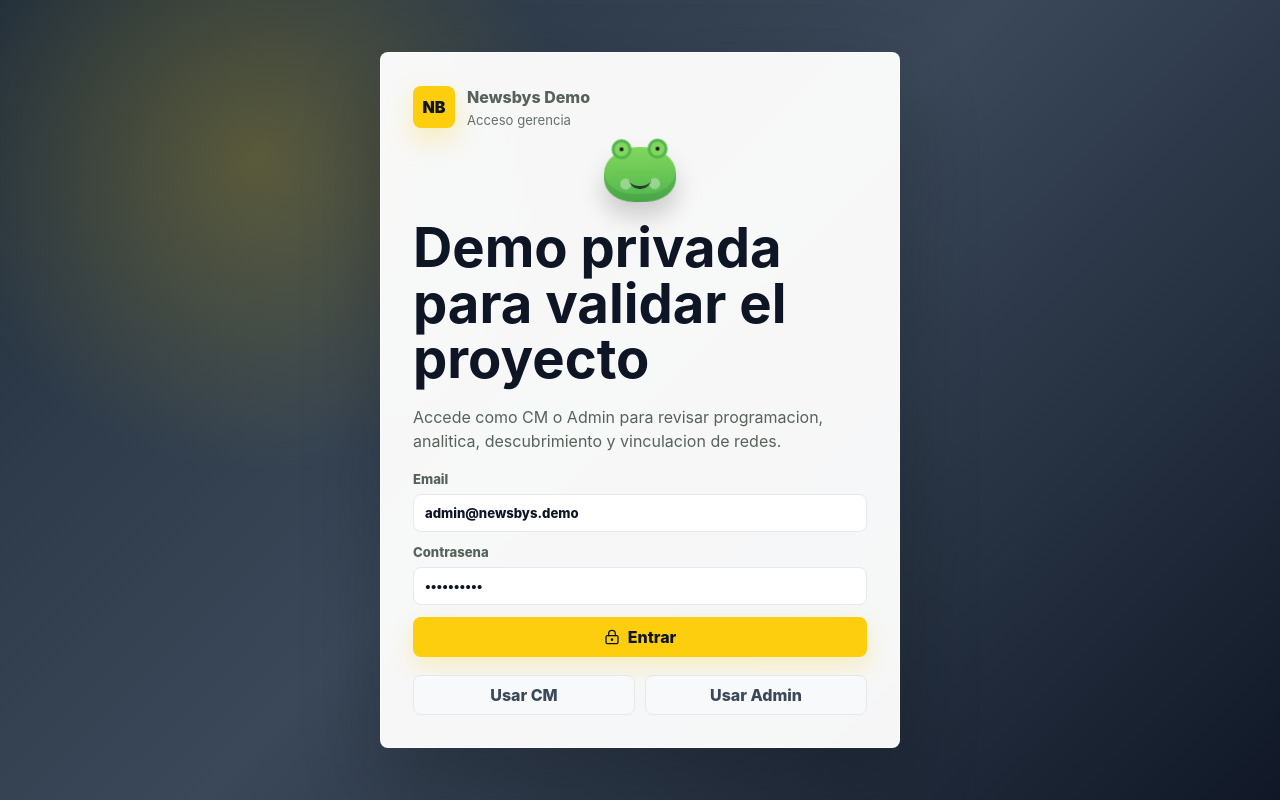
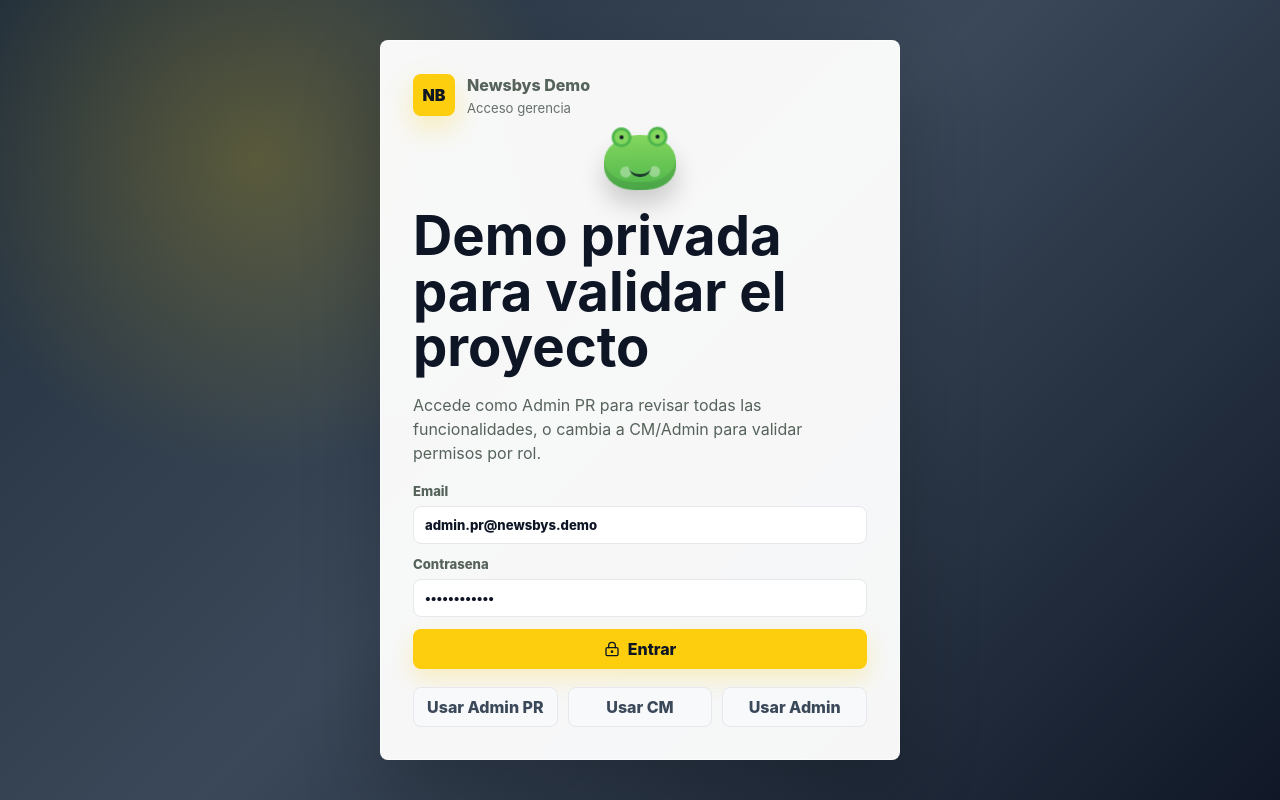
Before and after one commit to serinformcc-ui/Demo_NewsBys, a React (Vite) app: page / in a window 1280 px wide. Built offline with nearby package versions, Linux system fonts and the light colour scheme.

Commit message:
Anade Admin PR y Bluesky

```diff
--- a/src/main.tsx
+++ b/src/main.tsx
@@ -36,7 +36,7 @@ import {
 import "./styles.css";
 
 type Role = "cm" | "admin";
-type Network = "Instagram" | "LinkedIn" | "TikTok" | "Facebook" | "X" | "YouTube" | "Pinterest" | "WhatsApp Business" | "Threads" | "Twitch";
+type Network = "Instagram" | "LinkedIn" | "TikTok" | "Facebook" | "X" | "YouTube" | "Pinterest" | "WhatsApp Business" | "Threads" | "Bluesky";
 type PostStatus = "Programado" | "Borrador" | "Publicado";
 type Format = "Carrusel" | "Video" | "Post" | "Articulo";
 type Goal = "Alcance" | "Engagement" | "Leads" | "Comunidad";
@@ -98,6 +98,7 @@ type Article = {
 };
 
 const demoUsers: Array<User & { password: string }> = [
+  { email: "admin.pr@newsbys.demo", password: "AdminPR2026!", name: "Admin PR", role: "admin" },
   { email: "cm@newsbys.demo", password: "Demo2026!", name: "Laura CM", role: "cm" },
   { email: "admin@newsbys.demo", password: "Admin2026!", name: "Admin Newsbys", role: "admin" },
 ];
@@ -112,7 +113,7 @@ const networks: Network[] = [
   "Pinterest",
   "WhatsApp Business",
   "Threads",
-  "Twitch",
+  "Bluesky",
 ];
 
 const initialClients: Client[] = [
@@ -162,6 +163,7 @@ const initialClients: Client[] = [
       metricAccount("bys-li", "LinkedIn", "Bys", 14200, 5.2, 77200, 15),
       metricAccount("bys-x", "X", "@bysapp", 7800, 3.2, 31400, 19),
       metricAccount("bys-pinterest", "Pinterest", "Bys Ideas", 6100, 4.6, 25500, 9),
+      metricAccount("bys-bluesky", "Bluesky", "@bysapp.bsky.social", 4300, 5.9, 22400, 11),
     ],
   },
 ];
@@ -185,6 +187,25 @@ const articles: Article[] = [
 const suggestedTopics = ["IA generativa", "UGC", "social commerce", "marca empleadora", "video corto", "automatizacion", "atencion al cliente", "tendencias sectoriales"];
 const days = Array.from({ length: 35 }, (_, index) => index + 1);
 const browserLanguage = new Intl.DisplayNames(["es"], { type: "language" }).of(navigator.language.split("-")[0]) ?? "Espanol";
+
+function normalizeNetwork(network: string): Network {
+  if (network === "Twitch") return "Bluesky";
+  return networks.includes(network as Network) ? network as Network : "Instagram";
+}
+
+function normalizeClients(clients: Client[]) {
+  return clients.map((client) => ({
+    ...client,
+    accounts: [
+      ...client.accounts.map((account) => ({
+        ...account,
+        network: normalizeNetwork(account.network),
+        handle: account.network === "Twitch" && account.handle.toLowerCase().includes("twitch") ? account.handle.replace(/twitch/gi, "bluesky") : account.handle,
+      })),
+      ...(initialClients.find((initialClient) => initialClient.id === client.id)?.accounts.filter((initialAccount) => !client.accounts.some((account) => account.id === initialAccount.id)) ?? []),
+    ],
+  }));
+}
 
 function metricAccount(id: string, network: Network, handle: string, audience: number, engagement: number, reach: number, posts: number): SocialAccount {
   return {
@@ -230,21 +251,23 @@ function formatNumber(value: number) {
   return new Intl.NumberFormat("es-ES", { notation: value > 9999 ? "compact" : "standard" }).format(value);
 }
 
-function useStoredState<T>(key: string, fallback: T) {
+function useStoredState<T>(key: string, fallback: T, normalize?: (value: T) => T) {
   const [value, setValue] = useState<T>(() => {
     try {
       const raw = localStorage.getItem(key);
-      return raw ? JSON.parse(raw) as T : fallback;
+      const parsed = raw ? JSON.parse(raw) as T : fallback;
+      return normalize ? normalize(parsed) : parsed;
     } catch {
-      return fallback;
+      return normalize ? normalize(fallback) : fallback;
     }
   });
 
   function update(next: T | ((current: T) => T)) {
     setValue((current) => {
       const resolved = typeof next === "function" ? (next as (current: T) => T)(current) : next;
-      localStorage.setItem(key, JSON.stringify(resolved));
-      return resolved;
+      const normalized = normalize ? normalize(resolved) : resolved;
+      localStorage.setItem(key, JSON.stringify(normalized));
+      return normalized;
     });
   }
 
@@ -253,7 +276,7 @@ function useStoredState<T>(key: string, fallback: T) {
 
 function App() {
   const [session, setSession] = useStoredState<User | null>("newsbys-session", null);
-  const [clients, setClients] = useStoredState<Client[]>("newsbys-clients", initialClients);
+  const [clients, setClients] = useStoredState<Client[]>("newsbys-clients", initialClients, normalizeClients);
   const [posts, setPosts] = useStoredState<ScheduledPost[]>("newsbys-posts", initialPosts);
   const [selectedClientId, setSelectedClientId] = useState(clients[0]?.id ?? "serinfor");
   const [selectedAccountIds, setSelectedAccountIds] = useState<string[]>(clients[0]?.accounts.map((account) => account.id) ?? []);
@@ -264,7 +287,7 @@ function App() {
   const [selectedArticle, setSelectedArticle] = useState<Article | null>(null);
   const [attachedFiles, setAttachedFiles] = useState<string[]>([]);
   const [loginError, setLoginError] = useState("");
-  const [composer, setComposer] = useState({ title: "", day: "18", time: "10:00", format: "Carrusel" as Format, goal: "Engagement" as Goal });
+  const [composer, setComposer] = useState({ accountId: clients[0]?.accounts[0]?.id ?? "", title: "", day: "18", time: "10:00", format: "Carrusel" as Format, goal: "Engagement" as Goal });
   const [adminAccount, setAdminAccount] = useState({ clientId: "serinfor", network: "Instagram" as Network, handle: "" });
 
   if (!session) {
@@ -280,6 +303,8 @@ function App() {
   }
 
   const selectedClient = clients.find((client) => client.id === selectedClientId) ?? clients[0];
+  const isAdmin = session.role === "admin";
+  const isAdminPr = session.name === "Admin PR";
   const selectedAccounts = selectedClient.accounts.filter((account) => selectedAccountIds.includes(account.id));
   const visibleAccounts = selectedAccounts.length ? selectedAccounts : selectedClient.accounts;
   const clientPosts = posts.filter((item) => item.clientId === selectedClient.id);
@@ -309,6 +334,7 @@ function App() {
     setSelectedAccountIds(nextClient.accounts.map((account) => account.id));
     setSelectedTag("Todos");
     setAttachedFiles([]);
+    setComposer((current) => ({ ...current, accountId: nextClient.accounts[0]?.id ?? "" }));
     setAdminAccount((current) => ({ ...current, clientId: nextClient.id }));
   }
 
@@ -330,8 +356,8 @@ function App() {
     setAttachedFiles(Array.from(event.target.files ?? []).map((file) => file.name));
   }
 
-  function schedulePost() {
-    const account = visibleAccounts[0] ?? selectedClient.accounts[0];
+  function savePost(status: PostStatus) {
+    const account = selectedClient.accounts.find((item) => item.id === composer.accountId) ?? visibleAccounts[0] ?? selectedClient.accounts[0];
     if (!composer.title.trim() || !account) return;
     const nextPost: ScheduledPost = {
       id: `post-${Date.now()}`,
@@ -340,7 +366,7 @@ function App() {
       day: Number(composer.day),
       time: composer.time,
       title: composer.title.trim(),
-      status: "Programado",
+      status,
       format: composer.format,
       goal: composer.goal,
       files: attachedFiles,
@@ -351,7 +377,7 @@ function App() {
   }
 
   function addAccount() {
-    if (session.role !== "admin" || !adminAccount.handle.trim()) return;
+    if (!isAdmin || !adminAccount.handle.trim()) return;
     setClients((current) => current.map((client) => {
       if (client.id !== adminAccount.clientId) return client;
       const seed = client.accounts.length + 1;
@@ -370,7 +396,7 @@ function App() {
           <div className="brand-mark">NB</div>
           <div>
             <p>Newsbys Demo</p>
-            <span>{session.role === "admin" ? "Admin" : "Community Manager"}</span>
+            <span>{isAdminPr ? "Admin PR - acceso total" : isAdmin ? "Admin" : "Community Manager"}</span>
           </div>
         </div>
 
@@ -380,7 +406,7 @@ function App() {
           <button type="button" onClick={() => setSession(null)} aria-label="Cerrar sesion"><LogOut size={15} /></button>
         </div>
 
-        <button className="new-client-button" type="button" disabled={session.role !== "admin"}>
+        <button className="new-client-button" type="button" disabled={!isAdmin}>
           <Plus size={16} />
           Cliente
         </button>
@@ -400,7 +426,7 @@ function App() {
         <section className="game-card" aria-label="Progreso semanal">
           <div><Trophy size={18} /><strong>Nivel 4</strong></div>
           <div className="frog-mini" aria-label="Rana estratega"><FrogMascot compact /><strong>Rana estratega</strong></div>
-          <span>{session.role === "admin" ? "Demo lista para gerencia" : "Estrategia activa"}</span>
+          <span>{isAdminPr ? "Todas las funciones activas" : isAdmin ? "Demo lista para gerencia" : "Estrategia activa"}</span>
           <div className="progress-track"><i style={{ width: `${missionProgress}%` }} /></div>
           <small>{missionProgress}% de la mision semanal</small>
         </section>
@@ -436,7 +462,7 @@ function App() {
 
         <section className="mission-strip" aria-label="Misiones">
           <article><CheckCircle2 size={18} /><span>Login real de demo</span></article>
-          <article><Target size={18} /><span>{session.role === "admin" ? "Permisos admin activos" : "Permisos CM activos"}</span></article>
+          <article><Target size={18} /><span>{isAdminPr ? "Admin PR con acceso total" : isAdmin ? "Permisos admin activos" : "Permisos CM activos"}</span></article>
           <article><Flame size={18} /><span>Datos persistentes</span></article>
         </section>
 
@@ -474,7 +500,7 @@ function App() {
 
           <aside className="composer-panel">
             <div className="panel-heading compact"><div><p className="eyebrow">Nueva publicacion</p><h2>Programar contenido</h2></div><Sparkles size={19} /></div>
-            <label>Cuenta<select>{selectedClient.accounts.map((account) => <option key={account.id}>{account.network} - {account.handle}</option>)}</select></label>
+            <label>Cuenta<select value={composer.accountId} onChange={(event) => setComposer({ ...composer, accountId: event.target.value })}>{selectedClient.accounts.map((account) => <option key={account.id} value={account.id}>{account.network} - {account.handle}</option>)}</select></label>
             <label>Dia<input type="number" min="1" max="31" value={composer.day} onChange={(event) => setComposer({ ...composer, day: event.target.value })} /></label>
             <label>Hora<input type="time" value={composer.time} onChange={(event) => setComposer({ ...composer, time: event.target.value })} /></label>
             <label>Formato<select value={composer.format} onChange={(event) => setComposer({ ...composer, format: event.target.value as Format })}><option>Carrusel</option><option>Video</option><option>Post</option><option>Articulo</option></select></label>
@@ -482,14 +508,14 @@ function App() {
             <label>Copy<textarea value={composer.title} onChange={(event) => setComposer({ ...composer, title: event.target.value })} placeholder="Escribe el copy de la publicacion..." /></label>
             <label className="upload-drop"><input multiple type="file" accept="image/*,video/*,.pdf" onChange={handleFiles} /><UploadCloud size={20} /><span>Subir imagenes, videos o PDF</span><small>{attachedFiles.length ? `${attachedFiles.length} archivo(s) listo(s)` : "Arrastra o selecciona creatividades"}</small></label>
             {attachedFiles.length ? <div className="file-list">{attachedFiles.map((file) => <span key={file}><Paperclip size={14} />{file}</span>)}</div> : null}
-            <div className="composer-actions"><button className="ghost-button" type="button"><MessageSquareText size={16} />Borrador</button><button className="primary-button" type="button" onClick={schedulePost}><Send size={16} />Guardar</button></div>
+            <div className="composer-actions"><button className="ghost-button" type="button" onClick={() => savePost("Borrador")}><MessageSquareText size={16} />Borrador</button><button className="primary-button" type="button" onClick={() => savePost("Programado")}><Send size={16} />Guardar</button></div>
           </aside>
         </section>
 
         <nav className="bottom-tabs" aria-label="Analisis y descubrimiento">
           <button className={activePanel === "dashboard" ? "active" : ""} onClick={() => setActivePanel("dashboard")} type="button"><LayoutDashboard size={18} />Dashboard</button>
           <button className={activePanel === "descubrimiento" ? "active" : ""} onClick={() => setActivePanel("descubrimiento")} type="button"><Lightbulb size={18} />Descubrimiento</button>
-          {session.role === "admin" ? <button className={activePanel === "admin" ? "active" : ""} onClick={() => setActivePanel("admin")} type="button"><Settings size={18} />Admin</button> : null}
+          {isAdmin ? <button className={activePanel === "admin" ? "active" : ""} onClick={() => setActivePanel("admin")} type="button"><Settings size={18} />Admin</button> : null}
         </nav>
 
         {activePanel === "dashboard" ? (
@@ -507,8 +533,8 @@ function App() {
 }
 
 function LoginScreen({ error, onLogin }: { error: string; onLogin: (email: string, password: string) => void }) {
-  const [email, setEmail] = useState("admin@newsbys.demo");
-  const [password, setPassword] = useState("Admin2026!");
+  const [email, setEmail] = useState("admin.pr@newsbys.demo");
+  const [password, setPassword] = useState("AdminPR2026!");
   function submit(event: FormEvent) {
     event.preventDefault();
     onLogin(email, password);
@@ -522,7 +548,7 @@ function LoginScreen({ error, onLogin }: { error: string; onLogin: (email: strin
         </div>
         <FrogMascot />
         <h1>Demo privada para validar el proyecto</h1>
-        <p>Accede como CM o Admin para revisar programacion, analitica, descubrimiento y vinculacion de redes.</p>
+        <p>Accede como Admin PR para revisar todas las funcionalidades, o cambia a CM/Admin para validar permisos por rol.</p>
         <form onSubmit={submit}>
           <label>Email<input value={email} onChange={(event) => setEmail(event.target.value)} /></label>
           <label>Contrasena<input type="password" value={password} onChange={(event) => setPassword(event.target.value)} /></label>
@@ -530,6 +556,7 @@ function LoginScreen({ error, onLogin }: { error: string; onLogin: (email: strin
           <button className="primary-button" type="submit"><LockKeyhole size={16} />Entrar</button>
         </form>
         <div className="demo-credentials">
+          <button type="button" onClick={() => { setEmail("admin.pr@newsbys.demo"); setPassword("AdminPR2026!"); }}>Usar Admin PR</button>
           <button type="button" onClick={() => { setEmail("cm@newsbys.demo"); setPassword("Demo2026!"); }}>Usar CM</button>
           <button type="button" onClick={() => { setEmail("admin@newsbys.demo"); setPassword("Admin2026!"); }}>Usar Admin</button>
         </div>
--- a/src/styles.css
+++ b/src/styles.css
@@ -126,7 +126,7 @@ button,
 .demo-credentials {
   width: 100%;
   display: grid;
-  grid-template-columns: repeat(2, minmax(0, 1fr));
+  grid-template-columns: repeat(3, minmax(0, 1fr));
   gap: 10px;
 }
 
@@ -710,8 +710,8 @@ h3 {
   background: #111111;
 }
 
-.network-badge.twitch {
-  background: #9146ff;
+.network-badge.bluesky {
+  background: #1185fe;
 }
 
 .mission-strip {
@@ -1535,4 +1535,8 @@ textarea {
   .article-modal {
     padding: 22px 18px;
   }
-}
+
+  .demo-credentials {
+    grid-template-columns: 1fr;
+  }
+}
```
